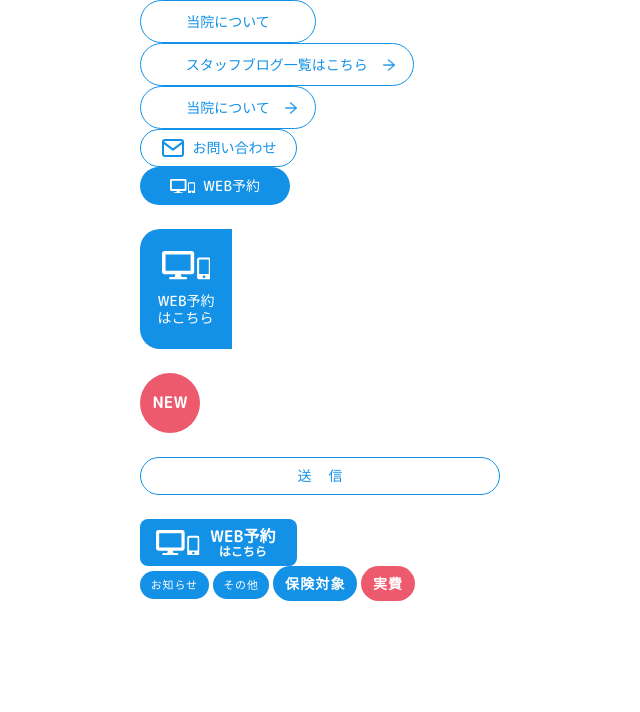
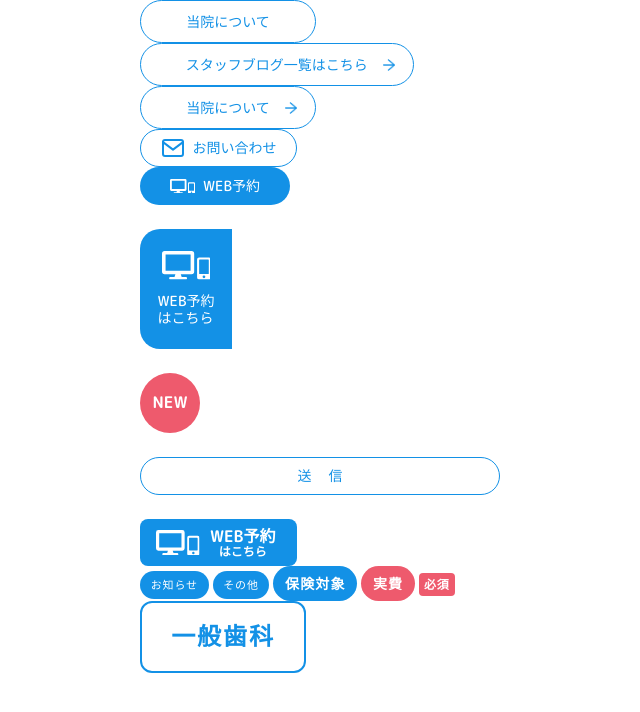
Before and after one commit to Watanabe-Miki/dental-clinic_portfolio, a website: page index.html in a window 1280 px wide. Shown: the whole page, without its empty margins (0-640 px from the left). Drawn offline with nearby package versions, Linux system fonts and the light colour scheme.

Commit message:
ラベル、タグを制作しました

```diff
--- a/index.html
+++ b/index.html
@@ -116,8 +116,9 @@
       <span class="label label_md">その他</span>
       <span class="label label_lg">保険対象</span>
       <span class="label label_lg_pink">実費</span>
+      <span class="label label_require">必須</span>
       <br>
-      <span ></span>
+      <a class="contentLink" href="#"><span class="contentLink__text">一般歯科</span></a>
     </div>
   </div>
   </div>
--- a/src/sass/module/_label.scss
+++ b/src/sass/module/_label.scss
@@ -26,6 +26,14 @@
     border-radius: rem(24);
 }
 
+.label_require {
+    padding: .102em .42em;
+    font-size: rem(12);
+    font-weight: $font-bold;
+    border-radius: rem(4);
+}
+
+.label_require,
 .label_lg_pink {
     background-color: $color-accent;
 }
```
Also changed, not shown: css/styles.css, 1 other file.
